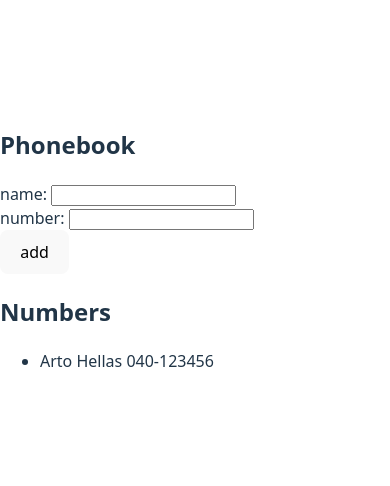
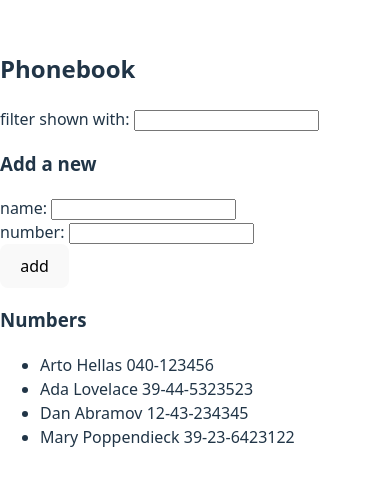
Before and after one commit to Adrija150304/fullstackopen-part2, a React (Vite) app: page / in a window 390 px wide. Shown: the part 174-660 px from the top of the page. Built offline with nearby package versions, Linux system fonts and the light colour scheme.

Commit message:
Exercise 2.9*: Phonebook Step 4 - implement search filter

```diff
--- a/src/App.jsx
+++ b/src/App.jsx
@@ -1,43 +1,64 @@
-import { useState } from 'react'
+import { useState } from 'react';
 
 const App = () => {
   const [persons, setPersons] = useState([
-    { name: 'Arto Hellas', number: '040-123456' }
-  ])
-  const [newName, setNewName] = useState('')
-  const [newNumber, setNewNumber] = useState('')
+    { name: 'Arto Hellas', number: '040-123456', id: 1 },
+    { name: 'Ada Lovelace', number: '39-44-5323523', id: 2 },
+    { name: 'Dan Abramov', number: '12-43-234345', id: 3 },
+    { name: 'Mary Poppendieck', number: '39-23-6423122', id: 4 }
+  ]);
+  const [newName, setNewName] = useState('');
+  const [newNumber, setNewNumber] = useState('');
+  const [searchTerm, setSearchTerm] = useState('');
 
   const handleNameChange = (event) => {
-    setNewName(event.target.value)
-  }
+    setNewName(event.target.value);
+  };
 
   const handleNumberChange = (event) => {
-    setNewNumber(event.target.value)
-  }
+    setNewNumber(event.target.value);
+  };
+
+  const handleSearchChange = (event) => {
+    setSearchTerm(event.target.value);
+  };
 
   const addPerson = (event) => {
-    event.preventDefault()
+    event.preventDefault();
 
-    // Optional: prevent duplicate names
-    const nameExists = persons.some(person => person.name === newName)
+    const nameExists = persons.some(
+      (person) => person.name.toLowerCase() === newName.toLowerCase()
+    );
+
     if (nameExists) {
-      alert(`${newName} is already added to phonebook`)
-      return
+      alert(`${newName} is already added to phonebook`);
+      return;
     }
 
     const newPerson = {
       name: newName,
       number: newNumber,
-    }
+      id: persons.length + 1,
+    };
 
-    setPersons(persons.concat(newPerson))
-    setNewName('')
-    setNewNumber('')
-  }
+    setPersons(persons.concat(newPerson));
+    setNewName('');
+    setNewNumber('');
+  };
+
+  const personsToShow = persons.filter((person) =>
+    person.name.toLowerCase().includes(searchTerm.toLowerCase())
+  );
 
   return (
     <div>
       <h2>Phonebook</h2>
+
+      <div>
+        filter shown with: <input value={searchTerm} onChange={handleSearchChange} />
+      </div>
+
+      <h3>Add a new</h3>
       <form onSubmit={addPerson}>
         <div>
           name: <input value={newName} onChange={handleNameChange} />
@@ -50,16 +71,16 @@ const App = () => {
         </div>
       </form>
 
-      <h2>Numbers</h2>
+      <h3>Numbers</h3>
       <ul>
-        {persons.map((person, index) => (
-          <li key={index}>
+        {personsToShow.map((person) => (
+          <li key={person.id}>
             {person.name} {person.number}
           </li>
         ))}
       </ul>
     </div>
-  )
-}
+  );
+};
 
-export default App
+export default App;
```
